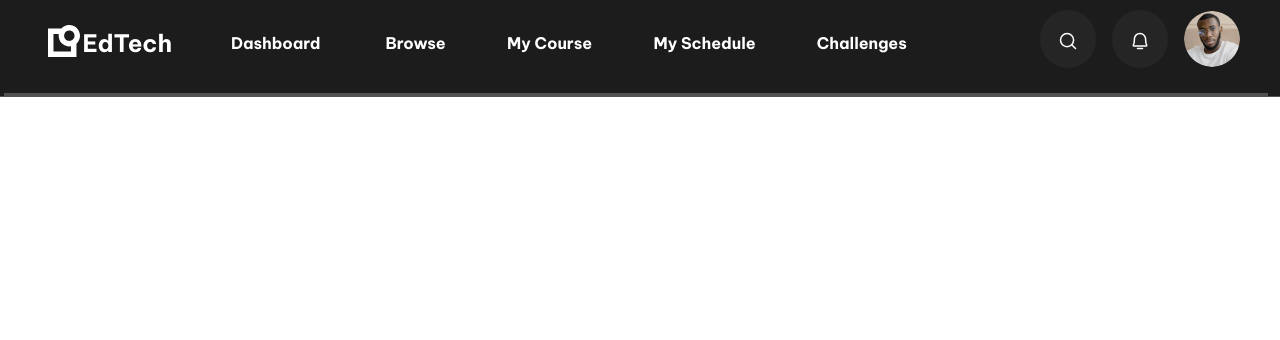
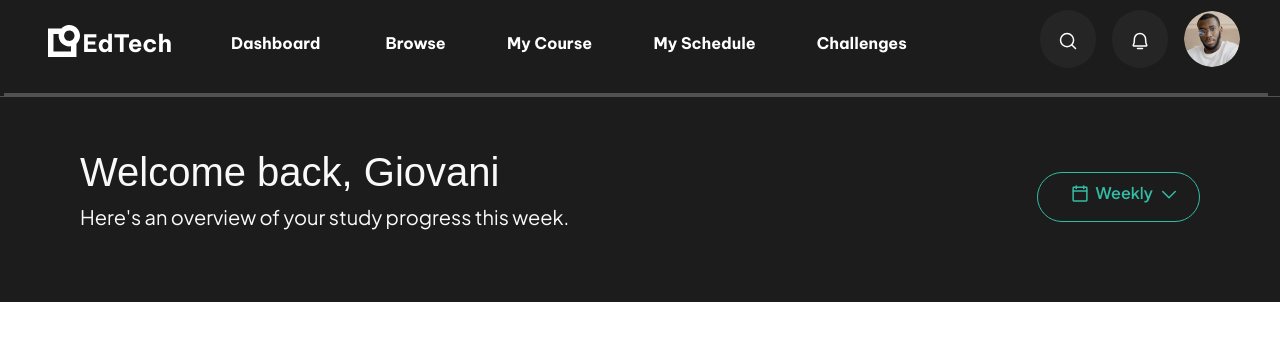
Before and after one commit to OrkhanKarimli/cardscomponent, a React (Create React App) app: page / in a window 1280 px wide. Shown: the top 340 px of the page. Built offline with nearby package versions, Linux system fonts and the light colour scheme; a web font is replaced by a local one.

Commit message:
Break Time

```diff
--- a/src/App.js
+++ b/src/App.js
@@ -1,6 +1,6 @@
 import "./App.css";
 import "./scss/style.scss";
-import LandingPageCourses from "./components/LearnerDash";
+import LandingPageCourses from "./components/WelcomeGiovani";
 function App() {
   return(
 <LandingPageCourses/>
--- a/src/components/LearnerDash.jsx
+++ b/src/components/LearnerDash.jsx
@@ -28,7 +28,7 @@ const LearnerDash = ({ learnerClass }) => {
     setActive(e);
   };
   return (
-    <div className={`learnerdash ${learnerClass} col-md-12`}>
+    <div className={`learnerdash ${learnerClass}`}>
     <div className="row">
       <div className="col-md-7">
         <ul>
--- /dev/null
+++ b/src/components/WelcomeGiovani.jsx
@@ -0,0 +1,43 @@
+import React from "react";
+import LearnerDash from "../components/LearnerDash";
+import { ReactComponent as Calendar } from "../icons/CalendarBlankDash.svg";
+import { ReactComponent as Arrow } from "../icons/CaretDownDash.svg";
+const WelcomeGiovani = () => {
+  return (
+    <>
+      <LearnerDash learnerClass={"col-md-12"} />
+      <div className="container-fluid giovani-main">
+        <div className="row">
+          <div className="col-md-12 greeting">
+            <ul>
+              <li>
+                <h3>Welcome back, Giovani</h3>
+                <p>Here's an overview of your study progress this week.</p>
+              </li>
+              <li>
+                <button>
+                    <i>
+                       <Calendar/>
+                    </i>
+
+                    <p>
+                        Weekly
+                    </p>
+                    <i>
+                     <Arrow/>
+                    </i>
+
+                </button>
+              </li>
+            </ul>
+          </div>
+          <div className="col-md-12">
+
+          </div>
+        </div>
+      </div>
+    </>
+  );
+};
+
+export default WelcomeGiovani;
--- /dev/null
+++ b/src/scss/_welcomegiovani.scss
@@ -0,0 +1,65 @@
+@mixin text_style($size, $height, $weight, $color, $family) {
+  font-size: $size;
+  line-height: $height;
+  font-weight: $weight;
+  color: $color;
+  font-family: $family;
+}
+.giovani-main {
+  padding: 56px 80px 56px 80px !important;
+  background-color: $infoiconcol;
+  .greeting {
+    margin-top: 8%;
+    ul {
+      list-style: none;
+      padding: 0;
+      margin: 0;
+      display: flex;
+      justify-content: space-between;
+      align-items: center;
+      li:first-child {
+        list-style: none;
+        h3 {
+          @include text_style(
+            40px,
+            48px,
+            500,
+            $author_info_color,
+            $font-general
+          );
+        }
+        p {
+          @include text_style(
+            20px,
+            26px,
+            400,
+            $author_info_color,
+            $font-jakarta-plus
+          );
+        }
+      }
+      li:last-child {
+        list-style: none;
+        button {
+          padding: 8px 32px 0px 32px;
+          border: 1px solid $card_module_icon_color;
+          background-color: transparent;
+          border-radius: 100px;
+          display: flex;
+
+          p {
+            @include text_style(
+              16px,
+              24px,
+              600,
+              $card_module_icon_color,
+              $font-jakarta-plus
+            );
+            margin-left: 6%;
+            margin-right: 6%;
+          }
+        }
+      }
+    }
+  }
+}
--- a/src/scss/style.scss
+++ b/src/scss/style.scss
@@ -33,4 +33,5 @@
 @import "landingpagecourses";
 @import "multipleaccordion";
 @import "courselist";
-@import "learnerdash"
+@import "learnerdash";
+@import "welcomegiovani"
```
Also changed, not shown: src/icons/CalendarBlankDash.svg (added), src/icons/CaretDownDash.svg (added).
